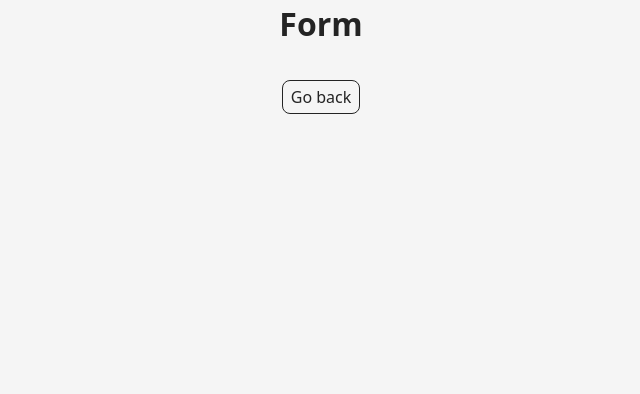
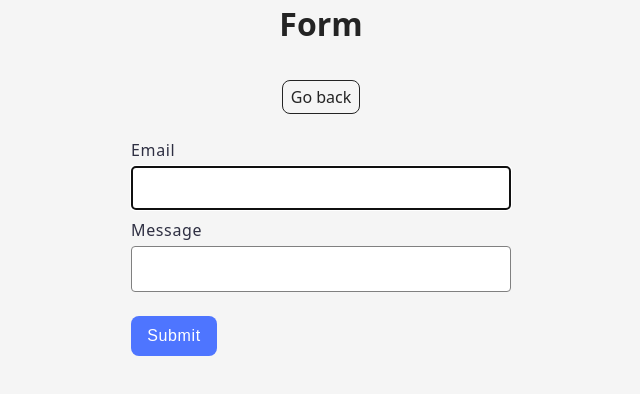
Before and after one commit to mikhailovak/goit-js-hw-09, a website built with Vite: page src/2-form.html in a window 1280 px wide. Shown: the whole page, without its empty margins (319-959 px from the left). Built offline with nearby package versions, Linux system fonts and the light colour scheme.

Commit message:
1st pass

```diff
--- a/src/2-form.html
+++ b/src/2-form.html
@@ -14,7 +14,17 @@
           Form
         </h1>
         <a class="back-link" href="./index.html">Go back</a>
-
+          <form class="feedback-form" autocomplete="off">
+            <label class="label">
+              Email
+              <input type="email" name="email" class="input" autofocus />
+            </label>
+            <label class="label">
+              Message
+              <textarea name="message" rows="8" class="input" class="textarea"></textarea>
+            </label>
+            <button type="submit" class="button">Submit</button>
+          </form>
       </div>
     </main>
 
--- a/src/css/styles.css
+++ b/src/css/styles.css
@@ -25,6 +25,7 @@ body {
   align-items: center;
   min-height: 100vh;
   background-color: #f5f5f5;
+
 }
 
 .gallery {
@@ -56,8 +57,74 @@ body {
   width: 1112px;
   height: 640px;
   object-fit: cover;
+
 }
 
 .basicLightbox--visible {
-  background-color: rgba(46, 47, 66, 0.8);
+  background: rgba(46, 47, 66, 0.8);
 }
+
+.input {
+  border: 1px solid #808080;
+  border-radius: 4px;
+  width: 360px;
+  height: 40px;
+  font-weight: 400;
+  font-size: 16px;
+  line-height: 150%;
+  letter-spacing: 0.04em;
+  color: #2e2f42;
+  padding-left: 16px;
+    resize: none;
+}
+
+.input:hover   {
+  border: 1px solid #000;
+    border-radius: 4px;
+    width: 360px;
+    height: 40px;
+}
+
+.feedback-form {
+  display: flex;
+  flex-direction: column;
+  gap: 8px;
+  margin-top: 24px;
+}
+
+.label {
+  font-weight: 400;
+  font-size: 16px;
+  line-height: 150%;
+  letter-spacing: 0.04em;
+  color: #2e2f42;
+  display: flex;
+  flex-direction: column;
+  gap: 4px;
+  align-items: flex-start;
+}
+
+.button {
+  display: block;
+  border: none;
+  border-radius: 8px;
+  padding: 8px 16px;
+  width: 86px;
+  height: 40px;
+  background-color: #4e75ff;
+  font-family: "Montserrat", sans-serif;
+  font-weight: 500;
+  font-size: 16px;
+
+  /* line-height: 24px; */
+  line-height: 150%;
+  letter-spacing: 0.04em;
+  color: #fff;
+  margin-top: 16px;
+  transition: cubic-bezier(0.075, 0.82, 0.165, 1);
+  cursor: pointer;
+}
+
+.button:hover {
+  background-color: #6c8cff;
+}
--- a/src/js/2-form.js
+++ b/src/js/2-form.js
@@ -1,2 +1,46 @@
-import SimpleLightbox from "simplelightbox";
-import "simplelightbox/dist/simple-lightbox.min.css";
+const formData = {
+  email: "",
+  message: ""
+};
+
+const form = document.querySelector(".feedback-form");
+const emailInput = form.querySelector("input");
+const messageInput = form.querySelector("textarea");
+
+const STORAGE_KEY = "feedback-form-state";
+
+form.addEventListener('input', onInput);
+form.addEventListener('submit', onSubmit);
+
+function onInput(event) {
+  formData[event.target.name] = event.target.value.trim();
+  localStorage.setItem(STORAGE_KEY, JSON.stringify(formData));
+}
+
+function populateFormData() {
+  const savedData = localStorage.getItem(STORAGE_KEY);
+  if (savedData) {
+    const parsedData = JSON.parse(savedData);
+    formData.email = parsedData.email || "";
+    formData.message = parsedData.message || "";
+    emailInput.value = formData.email;
+    messageInput.value = formData.message;
+  }
+}
+
+populateFormData();
+
+function onSubmit(event) {
+  event.preventDefault();
+  if (!formData.email || !formData.message) {
+    alert("Fill please all fields");
+    return;
+  }
+
+    console.log("Form Data:", formData);
+
+  formData.email = "";
+  formData.message = "";
+  localStorage.removeItem(STORAGE_KEY);
+  form.reset();
+}
```
